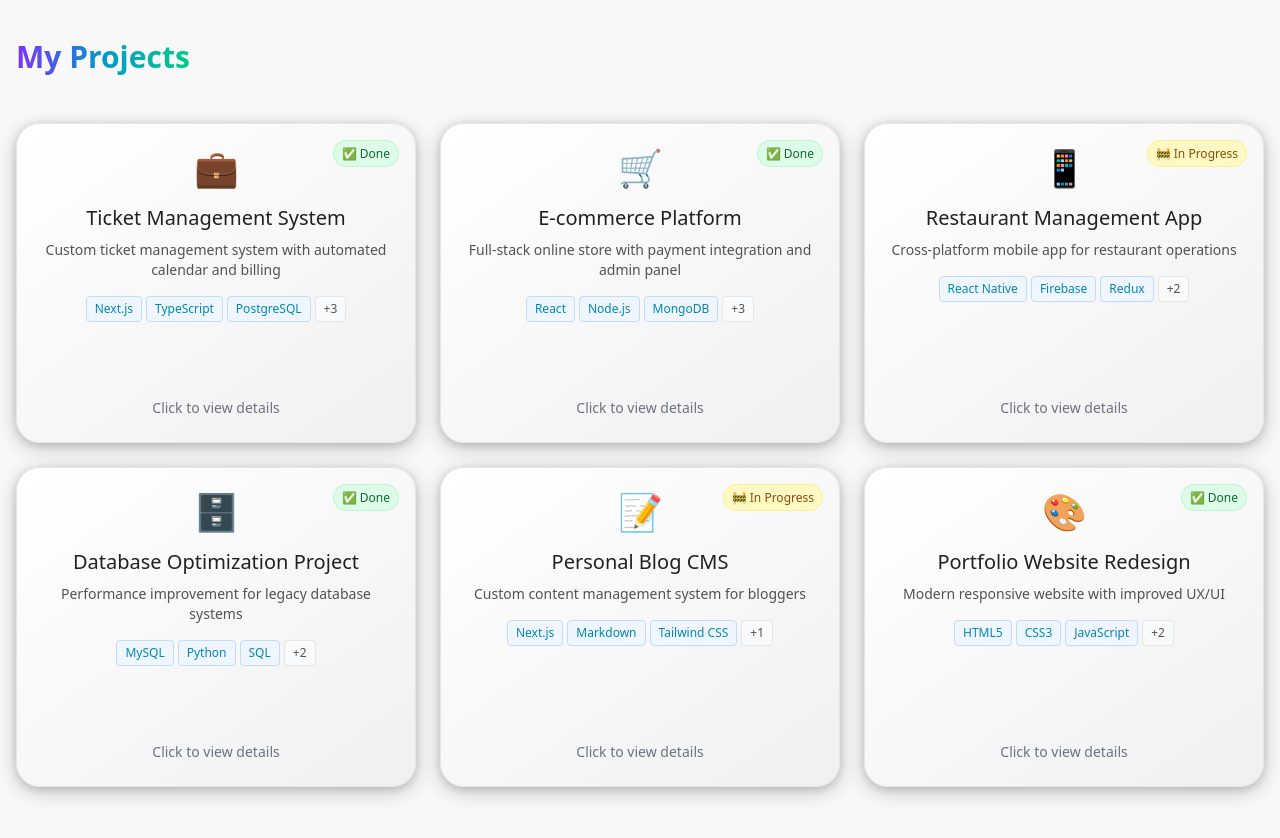
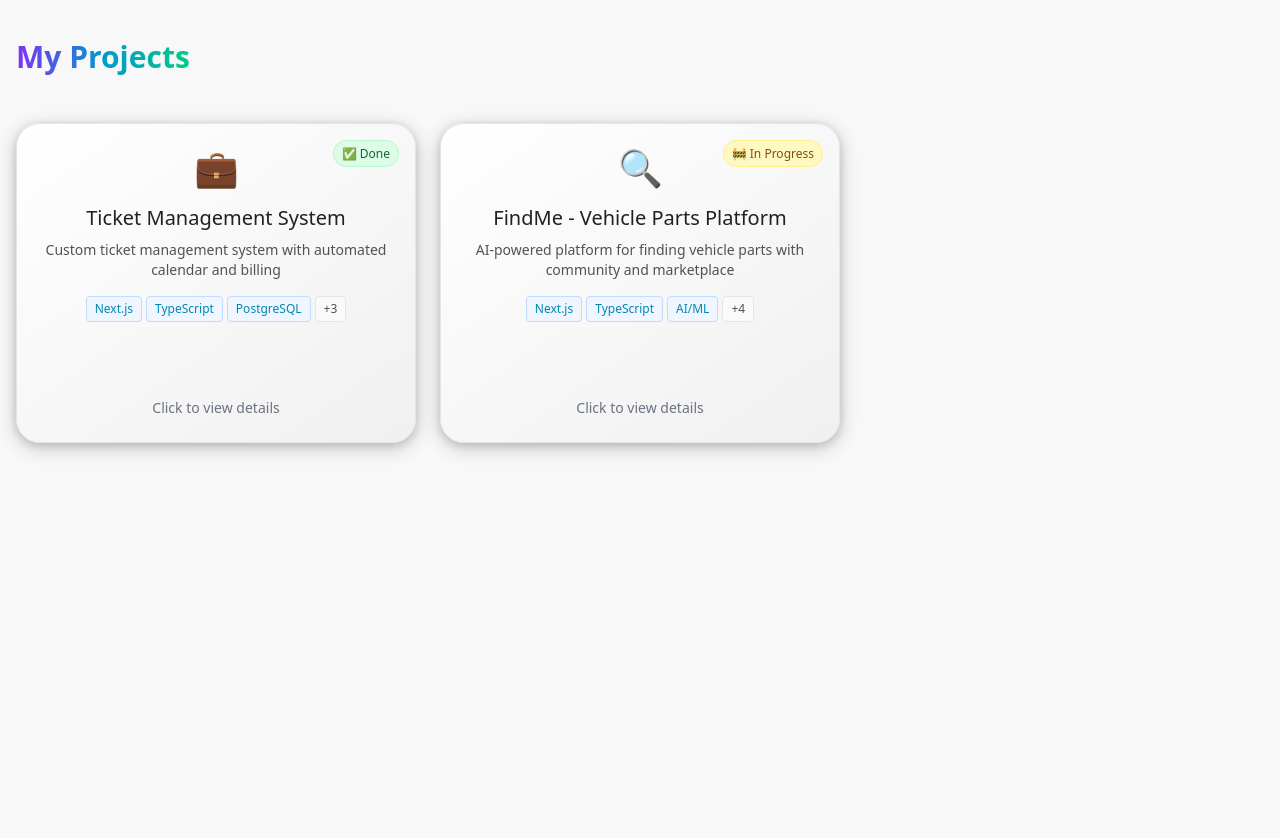
Before and after one commit to leonderyckel/portfolio, a Next.js app: page / in a window 1280 px wide. Shown: the part 620-1458 px from the top of the page. After the commit the page ends 1127 px from the top, so only its background shows below. Built offline with nearby package versions, Linux system fonts and the light colour scheme.

Commit message:
Update projects to focus on Ticket Management System and FindMe vehicle parts platform

```diff
--- a/src/app/page.tsx
+++ b/src/app/page.tsx
@@ -57,123 +57,40 @@ export default function Home() {
 The main challenge was creating a seamless workflow that could handle the company's diverse client base while maintaining security standards. The system reduced ticket resolution time by 40% and improved client satisfaction significantly.`
     },
     {
-      title: "E-commerce Platform",
-      icon: "🛒",
-      description: "Full-stack online store with payment integration and admin panel",
-      status: "completed" as const,
-      difficulty: "Medium" as const,
-      duration: "2 months",
-      client: "Local Boutique",
-      technologies: ["React", "Node.js", "MongoDB", "Stripe", "Express.js", "CSS3"],
+      title: "FindMe - Vehicle Parts Platform",
+      icon: "🔍",
+      description: "AI-powered platform for finding vehicle parts with community and marketplace",
+      status: "in-progress" as const,
+      difficulty: "Hard" as const,
+      duration: "6 months (ongoing)",
+      client: "Personal Startup Project",
+      technologies: ["Next.js", "TypeScript", "AI/ML", "Web Crawling", "PostgreSQL", "Tailwind CSS", "Vercel"],
       images: ["/images/react-formation-1.png", "/images/react-formation-2.png"],
       links: {
-        website: "https://boutique-example.com",
-        github: "https://github.com/leonderyckel/ecommerce-platform"
+        website: "https://findme-taupe.vercel.app/",
+        github: "https://github.com/leonderyckel/findme-platform"
       },
-      notes: `Complete e-commerce solution built for a local fashion boutique. Features include:
+      notes: `Comprehensive vehicle parts discovery platform featuring three main components:
 
-• Product catalog with advanced filtering
-• Shopping cart with persistent sessions
-• Secure payment processing via Stripe
-• Order tracking and management
-• Admin dashboard for inventory management
-• Responsive design for mobile shopping
+🤖 **AI Parts Assistant**
+• Expert knowledge base with live web search capabilities
+• Real-time pricing information and part compatibility
+• Intelligent crawling system that learns from automotive websites
+• GPT-4 powered recommendations for parts and installation
 
-The client reported a 200% increase in online sales within the first month of launch. The platform handles both physical and digital products with automated email confirmations.`
-    },
-    {
-      title: "Restaurant Management App",
-      icon: "📱",
-      description: "Cross-platform mobile app for restaurant operations",
-      status: "in-progress" as const,
-      difficulty: "Hard" as const,
-      duration: "4 months (ongoing)",
-      client: "Cape Town Restaurant",
-      technologies: ["React Native", "Firebase", "Redux", "Expo", "TypeScript"],
-      images: ["/images/python-formation-1.png"],
-      links: {
-        github: "https://github.com/leonderyckel/restaurant-app"
-      },
-      notes: `Currently developing a comprehensive restaurant management solution featuring:
+🏛️ **Community Forum (Reddit-style)**
+• Ask questions and share tutorials with vehicle enthusiasts
+• User-generated content and peer support system
+• Upvoting system for best answers and solutions
+• Category-based discussions for different vehicle types
 
-• Table reservation system with real-time availability
-• Menu management with photo uploads
-• Order processing and kitchen notifications
-• Staff scheduling and payroll integration
-• Customer loyalty program
-• Analytics dashboard for sales tracking
+🛒 **Trusted Marketplace**
+• Buy and sell vehicle parts with confidence
+• Verified seller system and buyer protection
+• Real-time inventory tracking and pricing
+• Integration with major automotive suppliers
 
-Progress: 70% complete. Currently working on the payment integration and testing phase. Expected completion: Next month.`
-    },
-    {
-      title: "Database Optimization Project",
-      icon: "🗄️",
-      description: "Performance improvement for legacy database systems",
-      status: "completed" as const,
-      difficulty: "Medium" as const,
-      duration: "3 weeks",
-      client: "Healthcare Clinic",
-      technologies: ["MySQL", "Python", "SQL", "Redis", "Docker"],
-      images: ["/images/webinar-ia-rgpd-1.png"],
-      links: {},
-      notes: `Optimized a legacy patient management database for a busy clinic. Improvements included:
-
-• Query optimization reducing load times by 85%
-• Database indexing strategy implementation
-• Caching layer with Redis for frequent queries
-• Data migration to more efficient schema
-• Backup and recovery procedures
-
-The clinic can now handle 3x more concurrent users during peak hours. Patient check-in time reduced from 5 minutes to under 1 minute.`
-    },
-    {
-      title: "Personal Blog CMS",
-      icon: "📝",
-      description: "Custom content management system for bloggers",
-      status: "in-progress" as const,
-      difficulty: "Easy" as const,
-      duration: "1 month (ongoing)",
-      client: "Personal Project",
-      technologies: ["Next.js", "Markdown", "Tailwind CSS", "Vercel"],
-      images: [],
-      links: {
-        github: "https://github.com/leonderyckel/blog-cms"
-      },
-      notes: `Building a simple yet powerful CMS for content creators. Features in development:
-
-• Markdown-based content creation
-• SEO optimization tools
-• Social media integration
-• Comment system with moderation
-• Analytics integration
-• Mobile-first responsive design
-
-Progress: 40% complete. Currently working on the admin interface and content editor. This serves as a learning project for exploring new Next.js 14 features.`
-    },
-    {
-      title: "Portfolio Website Redesign",
-      icon: "🎨",
-      description: "Modern responsive website with improved UX/UI",
-      status: "completed" as const,
-      difficulty: "Easy" as const,
-      duration: "2 weeks",
-      client: "Graphic Designer",
-      technologies: ["HTML5", "CSS3", "JavaScript", "GSAP", "Figma"],
-      images: ["/images/pc-build-3.jpg", "/images/pc-build-4.jpg"],
-      links: {
-        website: "https://designer-portfolio.com",
-        demo: "https://portfolio-demo.netlify.app"
-      },
-      notes: `Complete redesign of a graphic designer's portfolio website focusing on:
-
-• Clean, minimalist design showcasing artwork
-• Smooth animations and micro-interactions
-• Fast loading times with optimized images
-• Contact form with email integration
-• Mobile-responsive layout
-• Gallery with lightbox functionality
-
-The client reported increased client inquiries by 150% and improved user engagement metrics. The site now loads 3x faster than the previous version.`
+Progress: 75% complete. Currently finalizing the AI crawling optimization and marketplace payment integration. The platform aims to revolutionize how people find and purchase vehicle parts by combining AI intelligence with community knowledge.`
     }
   ];
 
```
